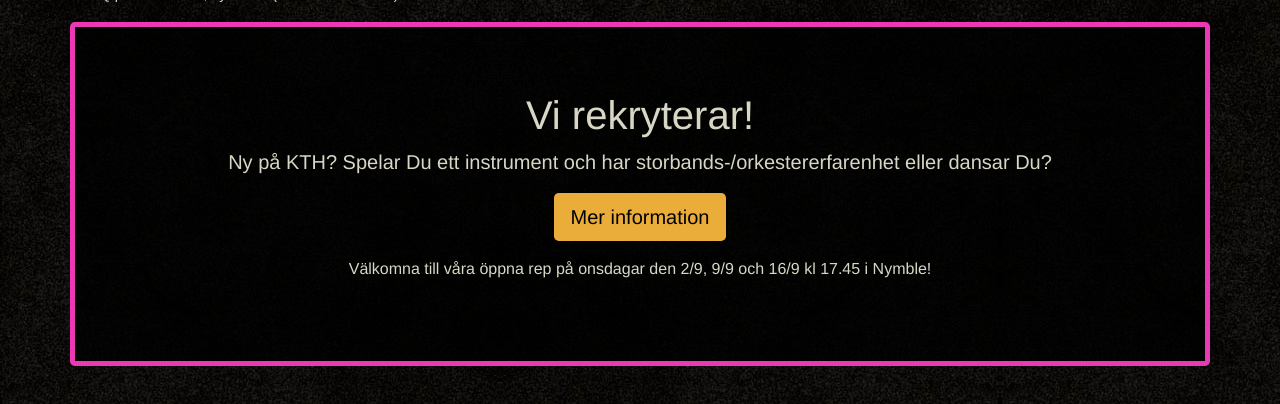
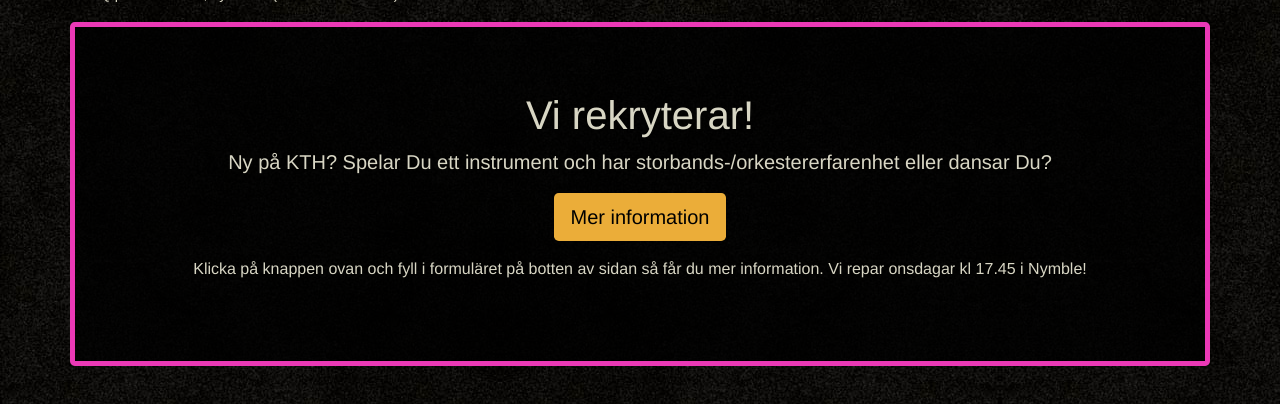
Before and after one commit to pqombp/pqombp.github.io, a Jekyll site: the page built from index.md, in a window 1280 px wide and 900 px high, scrolled down 570 px, cut to the strip 0-404 px from the top of the window. Built offline with Jekyll 4.4.1, drawn with Linux system fonts in a browser that asks for light colours; nearby versions of some CDN libraries.

Commit message:
recruitment info update

```diff
--- a/index.md
+++ b/index.md
@@ -27,7 +27,7 @@ Ny på KTH? Spelar Du ett instrument och har storbands-/orkestererfarenhet eller
 
 <a class="btn btn-lg" href="{{ site.dir }}ga-med" role="button">Mer information</a>
 
-Välkomna till våra öppna rep på onsdagar den 2/9, 9/9 och 16/9 kl 17.45 i Nymble!
+Klicka på knappen ovan och fyll i formuläret på botten av sidan så får du mer information. Vi repar onsdagar kl 17.45 i Nymble!
 
 {% else %}
 
@@ -39,7 +39,7 @@ New to KTH? Do you play an instrument and have bigband/orchestra experience or d
 
 <a class="btn btn-lg" href="{{ site.dir }}join-us" role="button">More information</a>
 
-You are welcome to our open rehearsals on Wednesdays 2/9, 9/9, and 16/9 at 17:45 in Nymble!
+Click on the button above and fill the form at the end of the page to get more information. We practice on Wednesdays at 17:45 in Nymble!
 
 {% endif %}
 
```
